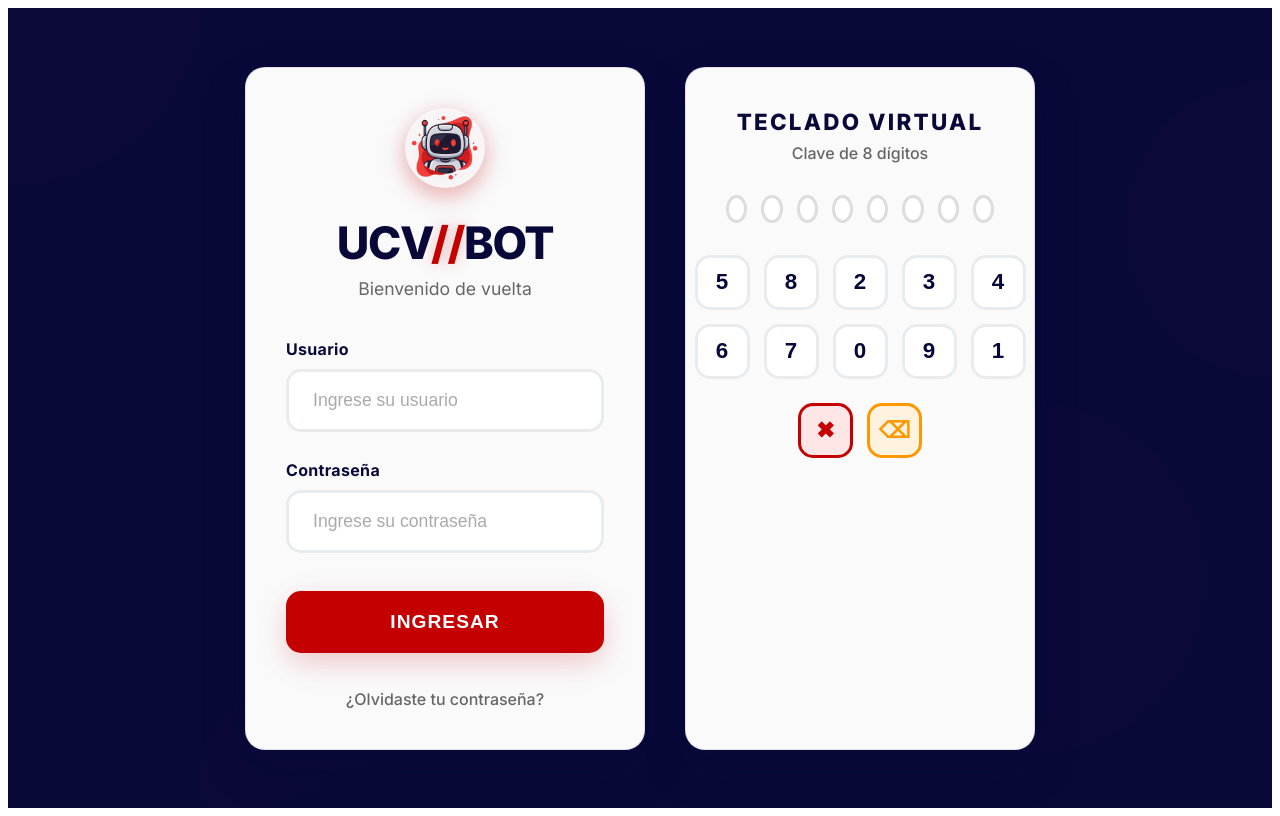
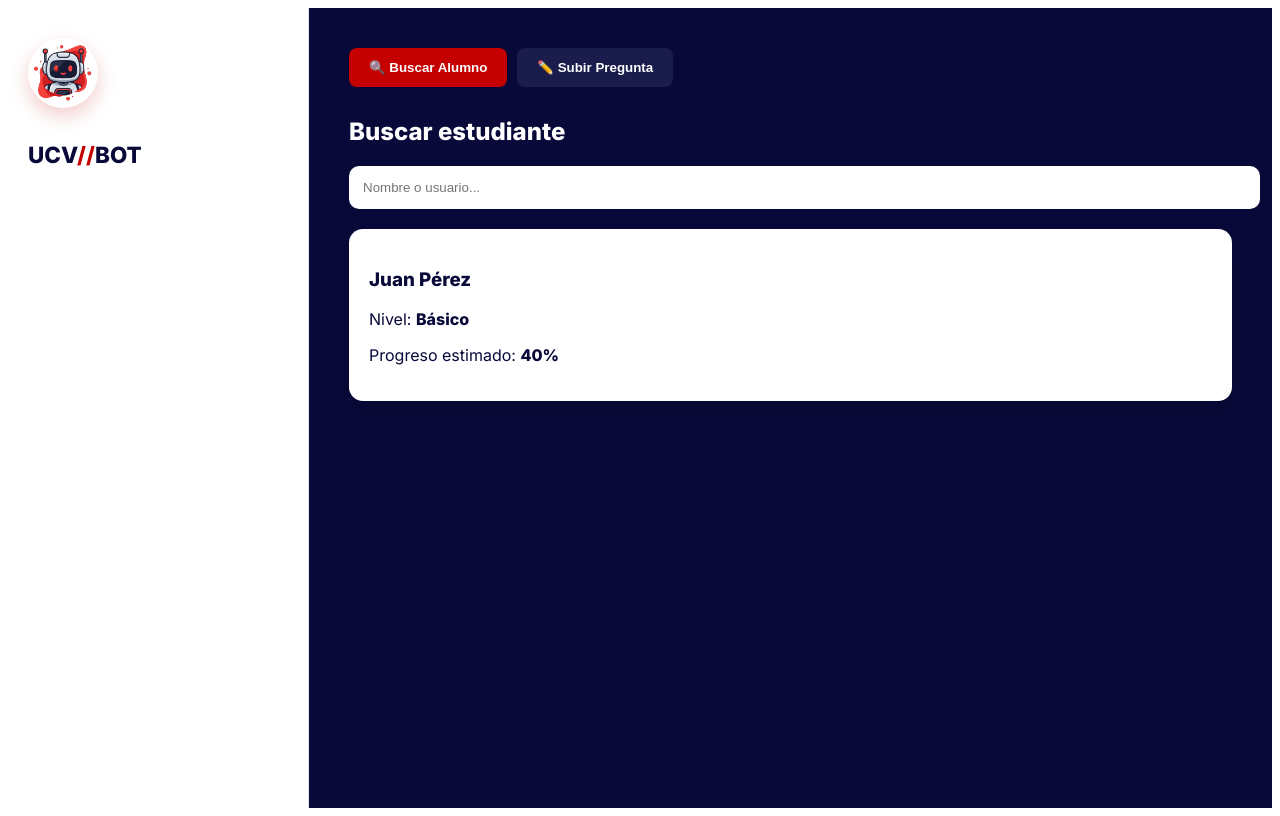
Before and after one commit to elvis-v12/UcvBot, an Angular app in the folder frontend/admin-chatbot/: page /dashboard in a window 1280 px wide. Before the commit this address led to /login. Built offline with nearby package versions, Linux system fonts and the light colour scheme.

Commit message:
Agrega componente Dashboard con rutas actualizadas

```diff
--- /dev/null
+++ b/frontend/admin-chatbot/src/app/Dashboard/dashboard.component.html
@@ -0,0 +1,51 @@
+<div class="dashboard-container">
+    <aside class="sidebar">
+      <div class="logo-section">
+        <img src="assets/images/logo-_botucv.png" alt="UCV Bot" class="sidebar-logo" />
+        <h2 class="brand-title">UCV<span class="brand-accent">//</span>BOT</h2>
+      </div>
+    </aside>
+
+    <main class="dashboard-main">
+      <div class="tabs">
+        <button [class.active]="activeTab==='buscar'" (click)="activeTab='buscar'">🔍 Buscar Alumno</button>
+        <button [class.active]="activeTab==='pregunta'" (click)="activeTab='pregunta'">✏️ Subir Pregunta</button>
+      </div>
+
+      <div class="tab-content">
+        <!-- TAB: BUSCAR ALUMNO -->
+        <div *ngIf="activeTab==='buscar'" class="section animate-in">
+          <h2>Buscar estudiante</h2>
+          <input type="text" placeholder="Nombre o usuario..." [(ngModel)]="searchTerm" class="search-input"/>
+          <div *ngIf="filteredStudent" class="student-card">
+            <h3>{{ filteredStudent.nombre }}</h3>
+            <p>Nivel: <span class="nivel" [ngClass]="filteredStudent.nivel.toLowerCase()">{{ filteredStudent.nivel }}</span></p>
+            <p>Progreso estimado: <strong>{{ filteredStudent.progreso }}%</strong></p>
+          </div>
+          <div *ngIf="searchTerm && !filteredStudent" class="not-found">No se encontró el estudiante.</div>
+        </div>
+
+        <!-- TAB: SUBIR PREGUNTA -->
+        <div *ngIf="activeTab==='pregunta'" class="section animate-in">
+          <h2>Subir pregunta</h2>
+          <div class="level-selectors">
+            <button *ngFor="let nivel of niveles" [class.selected]="selectedNivel===nivel" (click)="selectNivel(nivel)">
+              {{ nivel }}
+            </button>
+          </div>
+          <div class="upload-form">
+            <input type="text" placeholder="Título de la pregunta" [(ngModel)]="preguntaTitulo"/>
+            <textarea placeholder="Contenido de la pregunta..." [(ngModel)]="preguntaContenido"></textarea>
+            <div class="alternativas">
+              <div *ngFor="let alt of alternativas; let i=index">
+                <input type="text" placeholder="Alternativa {{i+1}}" [(ngModel)]="alternativas[i]"/>
+              </div>
+            </div>
+            <input type="text" [(ngModel)]="indiceCorrecta" placeholder="Número de la alternativa correcta (1-4)" />
+            <button class="upload-btn" (click)="subirPregunta()">Subir pregunta</button>
+            <p class="msg" *ngIf="mensaje">{{ mensaje }}</p>
+          </div>
+        </div>
+      </div>
+    </main>
+  </div>
--- /dev/null
+++ b/frontend/admin-chatbot/src/app/Dashboard/dashboard.component.scss
@@ -0,0 +1,76 @@
+@import url('https://fonts.googleapis.com/css2?family=Inter:wght@300;400;600;800&display=swap');
+.dashboard-container {
+  display: flex;
+  min-height: 100vh;
+  background: #080939;
+  color: #fff;
+  font-family: 'Inter', sans-serif;
+
+  .sidebar {
+    width: 260px;
+    background: #fff;
+    padding: 30px 20px;
+    border-right: 1px solid rgba(8,9,57,0.1);
+    .sidebar-logo { width:70px; height:70px; border-radius:50%; box-shadow:0 8px 20px rgba(196,0,0,0.2); margin-bottom:10px;}
+    .brand-title { font-size:1.4rem; font-weight:800; color:#080939;
+      .brand-accent { color:#c40000; }
+    }
+  }
+
+  .dashboard-main {
+    flex:1;
+    padding:40px;
+    .tabs {
+      display:flex;
+      gap:10px;
+      margin-bottom:30px;
+      button {
+        padding:12px 20px;
+        border:none;
+        border-radius:8px;
+        background:#1a1d4c;
+        color:#fff;
+        font-weight:600;
+        cursor:pointer;
+        transition: background 0.3s;
+        &.active { background:#c40000; }
+        &:hover:not(.active) { background:#2a2e60; }
+      }
+    }
+    .section {
+      h2 { font-size:1.5rem; margin-bottom:20px; }
+      .search-input { width:100%; padding:14px; border:none; border-radius:10px; margin-bottom:20px;}
+      .student-card {
+        background:#fff; color:#080939; padding:20px; border-radius:14px; box-shadow:0 10px 25px rgba(0,0,0,0.15);
+        .nivel { font-weight:700; &.basico { color:#2c7be5; } &.intermedio { color:#ff9800; } &.avanzado { color:#c40000; } }
+      }
+      .not-found { font-style:italic; color:#ccc; }
+      .level-selectors {
+        display:flex; gap:10px; margin-bottom:20px;
+        button {
+          padding:10px 16px; border:none; border-radius:10px; background:#fff; color:#080939; font-weight:600; cursor:pointer; transition: background 0.3s;
+          &.selected { background:#c40000; color:#fff;}
+          &:hover:not(.selected){ background:#f5f5f5; }
+        }
+      }
+      .upload-form {
+        display:flex; flex-direction:column; gap:14px;
+        input, textarea {
+          width:100%; padding:12px; font-size:1rem; border-radius:10px; border:none;
+          &::placeholder { color:#666; }
+        }
+        textarea { height:100px; resize:vertical; }
+        .alternativas { display:grid; grid-template-columns:1fr; gap:10px;
+          input { padding:10px; border-radius:8px; }
+        }
+        .upload-btn {
+          padding:12px; border:none; border-radius:10px; background:#c40000; color:#fff; font-weight:700; cursor:pointer; transition: background 0.3s;
+          &:hover { background:#d60000; }
+        }
+        .msg { margin-top:10px; color:#fff; }
+      }
+    }
+    .animate-in { animation: fadeInUp 0.7s ease both; }
+    @keyframes fadeInUp { from { opacity:0; transform:translateY(30px);} to { opacity:1; transform:translateY(0);} }
+  }
+}
--- /dev/null
+++ b/frontend/admin-chatbot/src/app/Dashboard/dashboard.component.ts
@@ -0,0 +1,56 @@
+import { Component } from '@angular/core';
+import { CommonModule } from '@angular/common';
+import { FormsModule } from '@angular/forms';
+
+@Component({
+  selector: 'app-dashboard',
+  standalone: true,
+  imports: [CommonModule, FormsModule],
+  templateUrl: './dashboard.component.html',
+  styleUrls: ['./dashboard.component.scss'],
+})
+export class DashboardComponent {
+  activeTab: 'buscar' | 'pregunta' = 'buscar';
+
+  searchTerm = '';
+  selectedNivel = '';
+  preguntaTitulo = '';
+  preguntaContenido = '';
+  alternativas = ['', '', '', ''];
+  indiceCorrecta = '';
+  mensaje = '';
+
+  niveles = ['Básico', 'Intermedio', 'Avanzado'];
+
+  estudiantes = [
+    { nombre: 'Juan Pérez', usuario: 'juan123', nivel: 'Básico', progreso: 40 },
+    { nombre: 'María López', usuario: 'maria456', nivel: 'Intermedio', progreso: 65 },
+    { nombre: 'Carlos Ruiz', usuario: 'carlos789', nivel: 'Avanzado', progreso: 90 },
+  ];
+
+  get filteredStudent() {
+    const term = this.searchTerm.trim().toLowerCase();
+    return this.estudiantes.find(e =>
+      e.nombre.toLowerCase().includes(term) || e.usuario.toLowerCase().includes(term)
+    );
+  }
+
+  selectNivel(n: string) {
+    this.selectedNivel = n;
+  }
+
+  subirPregunta() {
+    if (!this.selectedNivel || !this.preguntaTitulo || !this.preguntaContenido ||
+        this.alternativas.some(a => !a) || !['1','2','3','4'].includes(this.indiceCorrecta)) {
+      this.mensaje = 'Completa todos los campos y selecciona nivel & alternativa correcta.';
+      return;
+    }
+    this.mensaje = `✅ Pregunta subida al nivel ${this.selectedNivel}.`;
+    // Reset
+    this.selectedNivel = '';
+    this.preguntaTitulo = '';
+    this.preguntaContenido = '';
+    this.alternativas = ['', '', '', ''];
+    this.indiceCorrecta = '';
+  }
+}
--- a/frontend/admin-chatbot/src/app/app.routes.ts
+++ b/frontend/admin-chatbot/src/app/app.routes.ts
@@ -5,6 +5,7 @@ import { ResetPasswordComponent } from './reset-password/reset-password.componen
 export const routes: Routes = [
   { path: 'login', component: LoginComponent },
   { path: 'reset-password', component: ResetPasswordComponent },
+  { path: 'dashboard', loadComponent: () => import('./Dashboard/dashboard.component').then(m => m.DashboardComponent) },
   { path: '', redirectTo: 'login', pathMatch: 'full' },
   { path: '**', redirectTo: 'login' }
 ];
```
Also changed, not shown: 1 other file (tests, documents, lock files or other folders).
